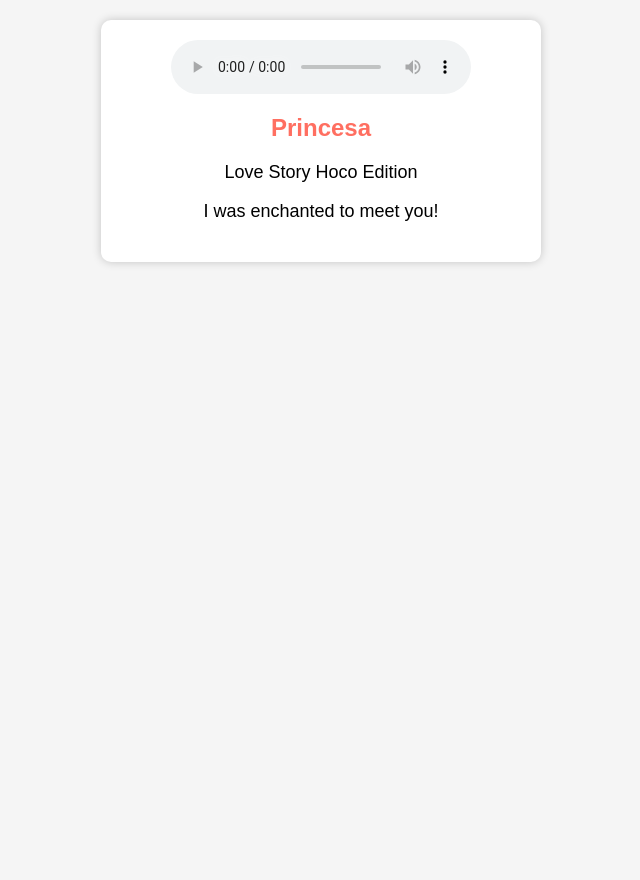
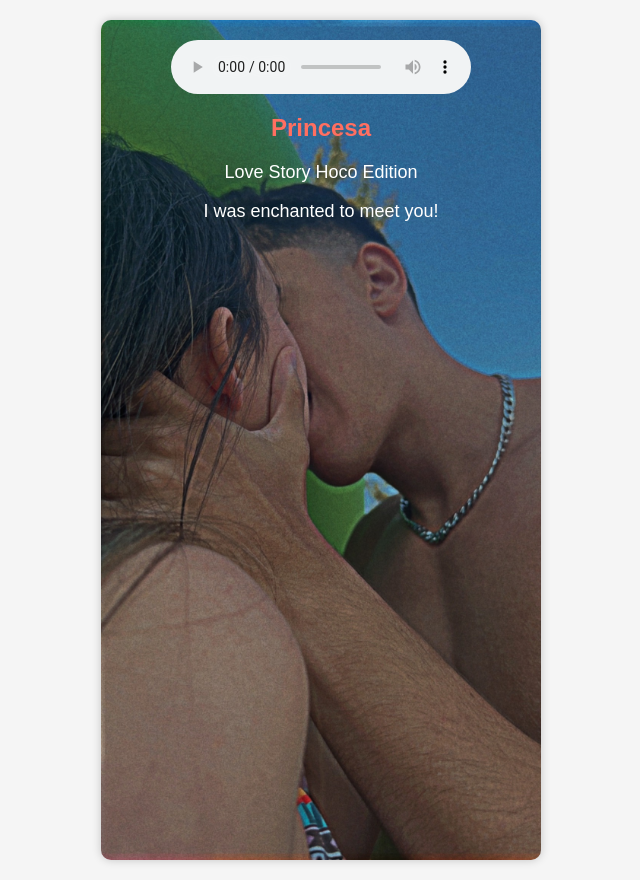
Before and after one commit to pedro-luiz-teixeira/prom2k23, a plain HTML site: page index.html in a window 1280 px wide. Shown: the whole page, without its empty margins (319-959 px from the left). Before the commit the page ends 800 px from the top, so only its background shows below. Drawn offline with Linux system fonts and the light colour scheme.

Commit message:
Add files via upload

```diff
--- a/styles.css
+++ b/styles.css
@@ -13,7 +13,14 @@ body {
     padding: 20px;
     max-width: 400px;
     margin: 20px auto;
+    background-image: url('image.JPG');
+    background-size: cover;
+    background-repeat: no-repeat;
+    width: 100%;
+    height: 100vh;
 }
+
+
 
 .taylor-swift-title {
     font-size: 24px;
@@ -22,6 +29,7 @@ body {
 
 .phrases {
     margin-top: 20px;
+    color:white;
 }
 
 .phrase {
```
